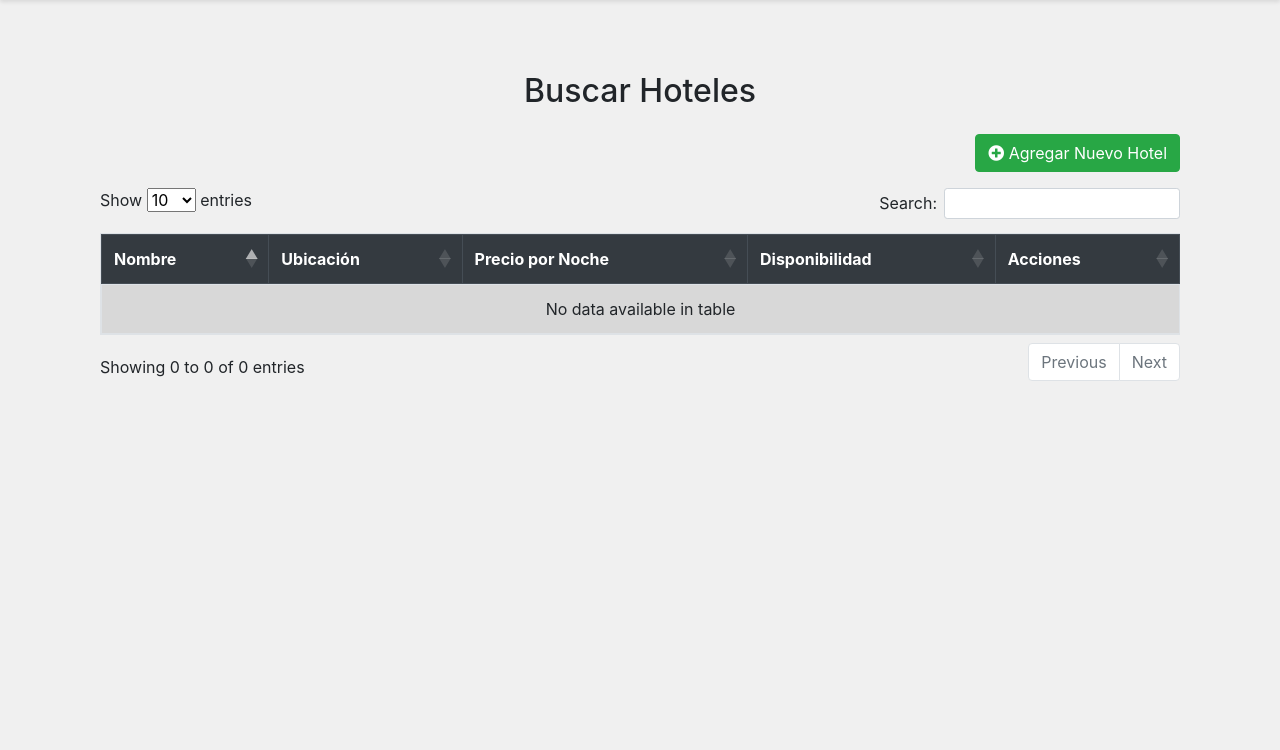
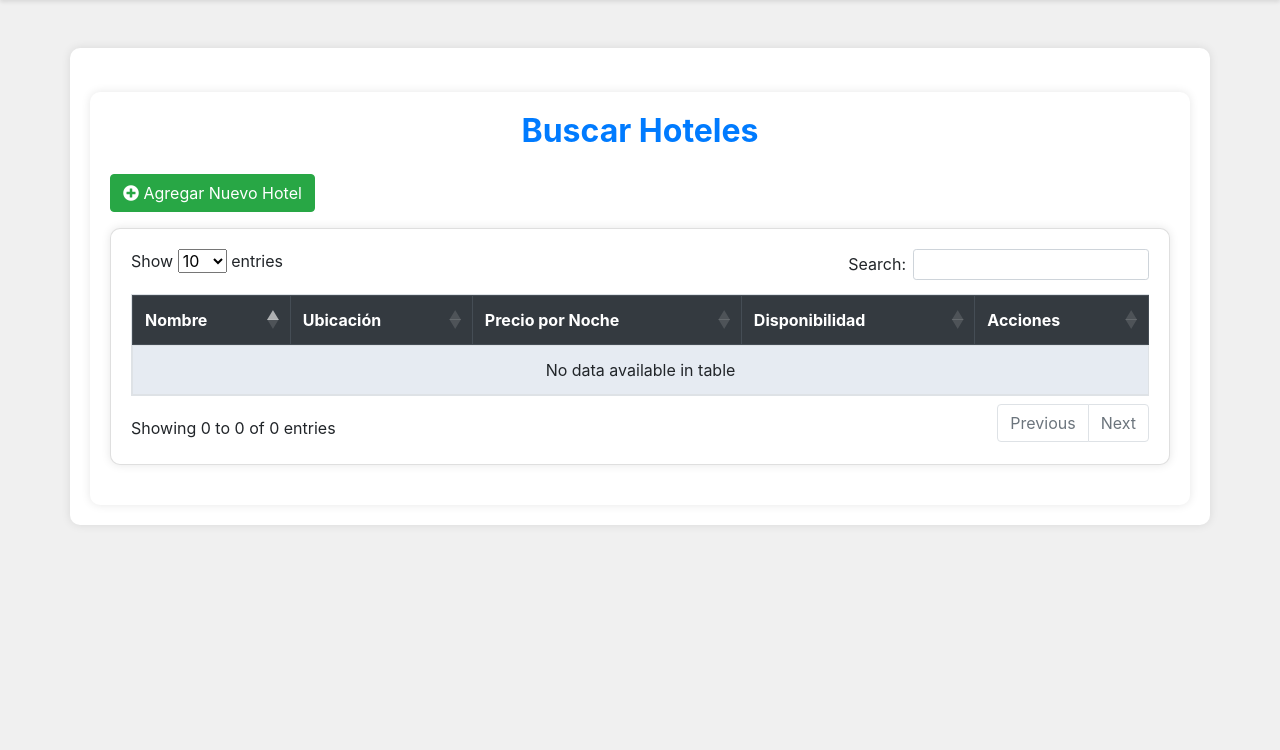
Before and after one commit to nicolaslaracaicedo/Plataforma-Reservas-Viajes, a Flask app: page /buscar_hoteles in a window 1280 px wide. Shown: the part 72-822 px from the top of the page. Run offline with Flask 3, Linux system fonts and the light colour scheme; data that the repository does not hold is empty; some libraries are stand-ins or nearby versions.

Commit message:
styles Table

```diff
--- a/app/templates/buscar_hoteles.html
+++ b/app/templates/buscar_hoteles.html
@@ -1,24 +1,99 @@
 {% extends 'layout.html' %}
 
-{% block title %}Buscar Hoteles{% endblock %}
+{% block title %}Buscar Hoteles - Reservas de Viajes{% endblock %}
 
 {% block content %}
 <style>
+    h2 {
+        color: #007bff;
+        font-weight: bold;
+    }
+
+    .container {
+        background-color: #ffffff;
+        padding: 20px;
+        border-radius: 10px;
+        box-shadow: 0 0 10px rgba(0, 0, 0, 0.1);
+    }
+
+    .table-striped tbody tr:nth-of-type(odd) {
+        background-color: rgba(0, 123, 255, 0.05);
+    }
+
+    .table-hover tbody tr:hover {
+        background-color: rgba(0, 123, 255, 0.1);
+    }
+
     .badge-lg {
         font-size: 1em;
         padding: 0.5em 0.75em;
-        width: 130px; /* Ancho fijo para asegurar el mismo tamaño */
-        text-align: center; /* Centrar el texto */
+        width: 130px;
+        text-align: center;
+        border-radius: 5px;
+    }
+
+    .badge-success {
+        background-color: #28a745;
+        color: white;
+    }
+
+    .badge-danger {
+        background-color: #dc3545;
+        color: white;
+    }
+
+    .btn-success {
+        background-color: #28a745;
+        border-color: #28a745;
+        color: white;
+    }
+
+    .btn-success:hover {
+        background-color: #218838;
+        border-color: #1e7e34;
+    }
+
+    .btn-primary {
+        background-color: #007bff;
+        border-color: #007bff;
+        color: white;
+    }
+
+    .btn-primary:hover {
+        background-color: #0056b3;
+        border-color: #004085;
+    }
+
+    .btn-danger {
+        background-color: #dc3545;
+        border-color: #dc3545;
+        color: white;
+    }
+
+    .btn-danger:hover {
+        background-color: #c82333;
+        border-color: #bd2130;
+    }
+
+    .btn {
+        transition: background-color 0.3s, border-color 0.3s;
+    }
+
+    .table-responsive tbody tr:hover {
+        background-color: #f1f1f1;
+        cursor: pointer;
     }
 </style>
 
 <div class="container mt-4">
     <h2 class="text-center mb-4">Buscar Hoteles</h2>
-    <div class="text-right mb-3">
+    <div class="text-end mb-3">
         <a href="{{ url_for('main.ingresar_hotel') }}" class="btn btn-success"><i class="fas fa-plus-circle"></i> Agregar Nuevo Hotel</a>
     </div>
+    <div class="card">
+        <div class="card-body">
             <div class="table-responsive">
-        <table id="hotelsTable" class="table table-striped table-bordered" style="width:100%">
+                <table id="hotelsTable" class="table table-striped table-bordered table-hover" style="width:100%">
                     <thead class="thead-dark">
                         <tr>
                             <th>Nombre</th>
@@ -36,9 +111,9 @@
                             <td>{{ hotel.price_per_night }}</td>
                             <td>
                                 {% if hotel.availability %}
-                            <span class="badge badge-lg bg-success">Activo</span>
+                                    <span class="badge badge-lg badge-success">Activo</span>
                                 {% else %}
-                            <span class="badge badge-lg bg-danger">Inactivo</span>
+                                    <span class="badge badge-lg badge-danger">Inactivo</span>
                                 {% endif %}
                             </td>
                             <td>
@@ -51,6 +126,8 @@
                         {% endfor %}
                     </tbody>
                 </table>
+            </div>
+        </div>
     </div>
 </div>
 {% endblock %}
--- a/app/templates/layout.html
+++ b/app/templates/layout.html
@@ -163,6 +163,38 @@
             bottom: 0; /* Muestra la línea al pasar el mouse */
             opacity: 1;
         }
+
+        /* Estilos para DataTables */
+.table {
+    width: 100%;
+    margin-top: 1rem;
+    border-collapse: collapse;
+    border-spacing: 0;
+}
+
+.table th,
+.table td {
+    padding: 0.75rem;
+    vertical-align: top;
+    border-top: 1px solid #dee2e6;
+}
+
+.table thead th {
+    vertical-align: bottom;
+    border-bottom: 2px solid #dee2e6;
+}
+
+.table tbody + tbody {
+    border-top: 2px solid #dee2e6;
+}
+
+.table-striped tbody tr:nth-of-type(odd) {
+    background-color: rgba(0, 0, 0, 0.05);
+}
+
+.table-hover tbody tr:hover {
+    background-color: rgba(0, 0, 0, 0.075);
+}
     </style>
 </head>
 <body>
```
Lines whose indentation alone changed are shown as unchanged.
